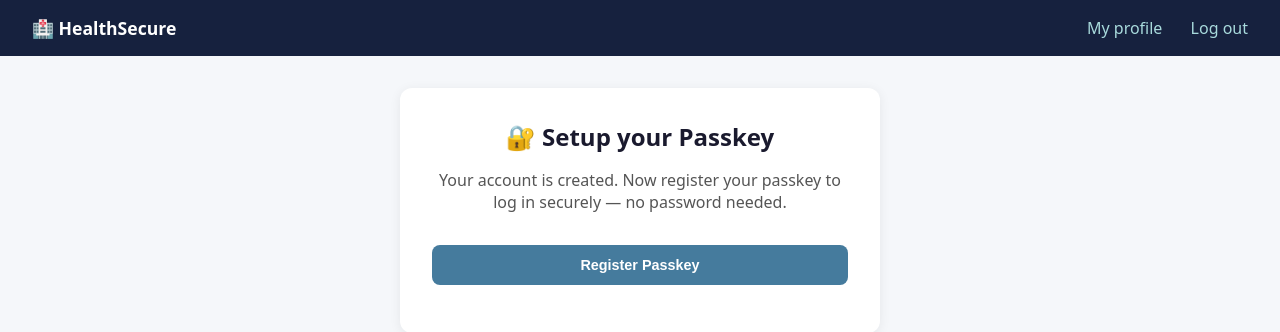
After one commit to RoxaneMASSE/helthSecure, a Django app: page /accounts/webauthn/setup/ in a window 1280 px wide. The commit adds this page. Shown: the top 332 px of the page. Run offline with Django 5.2, Linux system fonts and the light colour scheme; the visitor is signed in with stand-in values (Sample User, id 1).

```diff
--- a/accounts/forms.py
+++ b/accounts/forms.py
@@ -6,8 +6,7 @@ class PatientRegistrationForm(forms.Form):
     first_name  = forms.CharField(max_length=50, label="First name")
     last_name   = forms.CharField(max_length=50, label="Last name")
     email       = forms.EmailField(label="Email")
-    password    = forms.CharField(widget=forms.PasswordInput, label="Password", min_length=8)
-    confirm_password = forms.CharField(widget=forms.PasswordInput, label="Confirm password")
+
     date_of_birth = forms.DateField(
         widget=forms.DateInput(attrs={"type": "date"}),
         label="Date of birth"
@@ -25,8 +24,7 @@ class DoctorRegistrationForm(forms.Form):
     first_name   = forms.CharField(max_length=50, label="First name")
     last_name    = forms.CharField(max_length=50, label="Last name")
     email        = forms.EmailField(label="Email")
-    password     = forms.CharField(widget=forms.PasswordInput, label="Password", min_length=8)
-    confirm_password = forms.CharField(widget=forms.PasswordInput, label="Confirm password")
+
     date_of_birth = forms.DateField(
         widget=forms.DateInput(attrs={"type": "date"}),
         label="Date of birth"
--- a/accounts/static/accounts/js/webauthn_register.js
+++ b/accounts/static/accounts/js/webauthn_register.js
@@ -40,6 +40,8 @@ document.addEventListener('DOMContentLoaded', () => {
             if (result.status === 'ok') {
                 status.textContent = '✓ WebAuthn registered successfully!';
                 status.style.color = '#1a7a3c';
+                setTimeout(() => { window.location.href = '/'; }, 1000);
+
             } else {
                 status.textContent = '✗ ' + (result.error || 'Registration failed.');
                 status.style.color = '#c00';
--- a/accounts/templates/accounts/webauthn_login.html
+++ b/accounts/templates/accounts/webauthn_login.html
@@ -35,11 +35,7 @@
 
     <hr style="margin:1.5rem 0; border:none; border-top:1px solid #eee;">
 
-    <a href="{% url 'oidc_authentication_init' %}"
-       class="btn btn-primary"
-       style="width:100%; padding:.75rem; text-align:center; display:block;">
-        Log in with password (Keycloak)
-    </a>
+
 
     <p style="text-align:center; margin-top:1.5rem; color:#555; font-size:.9rem;">
         No account?
--- /dev/null
+++ b/accounts/templates/accounts/webauthn_setup.html
@@ -0,0 +1,28 @@
+{% extends "base.html" %}
+{% load static %}
+{% block title %}Setup your Passkey{% endblock %}
+
+{% block extra_head %}
+<script>
+    const CSRF_TOKEN = '{{ csrf_token }}';
+    const WEBAUTHN_REGISTER_BEGIN_URL    = "{% url 'accounts:webauthn_register_begin' %}";
+    const WEBAUTHN_REGISTER_COMPLETE_URL = "{% url 'accounts:webauthn_register_complete' %}";
+</script>
+<script src="{% static 'accounts/js/webauthn_utils.js' %}"></script>
+<script src="{% static 'accounts/js/webauthn_register.js' %}"></script>
+{% endblock %}
+
+{% block content %}
+<div class="card" style="max-width:480px; margin:0 auto; text-align:center;">
+    <h2 style="margin-bottom:1rem;">🔐 Setup your Passkey</h2>
+    <p style="color:#555; margin-bottom:2rem;">
+        Your account is created. Now register your passkey to log in securely —
+        no password needed.
+    </p>
+    <button id="btn-register-webauthn" class="btn btn-primary"
+            style="width:100%; padding:.75rem;">
+        Register Passkey
+    </button>
+    <div id="webauthn-status" style="margin-top:1rem; font-size:.9rem;"></div>
+</div>
+{% endblock %}
--- a/accounts/urls.py
+++ b/accounts/urls.py
@@ -15,5 +15,5 @@ urlpatterns = [
     path("webauthn/login/begin/",        views.webauthn_login_begin,      name="webauthn_login_begin"),
     path("webauthn/login/complete/",     views.webauthn_login_complete,   name="webauthn_login_complete"),
     path("webauthn/login/",              views.webauthn_login_page,       name="webauthn_login"),
-
+    path("webauthn/setup/", views.webauthn_register_page, name="webauthn_register_begin_page"),
 ]
--- a/accounts/views.py
+++ b/accounts/views.py
@@ -16,7 +16,6 @@ from django.views.decorators.cache import never_cache
 from django_ratelimit.decorators import ratelimit
 
 from webauthn.helpers.structs import PublicKeyCredentialDescriptor
-
 
 import webauthn
 from webauthn.helpers.structs import (
@@ -58,11 +57,19 @@ def register(request):
                         first_name=form.cleaned_data["first_name"],
                         last_name=form.cleaned_data["last_name"],
                         email=form.cleaned_data["email"],
-                        password=form.cleaned_data["password"],
                         role="patient",
                     )
-                    messages.success(request, "Account created! You can now log in.")
-                    return redirect("/oidc/authenticate/")
+                    user, created = User.objects.get_or_create(
+                        username=form.cleaned_data["email"],
+                        defaults={
+                            "email": form.cleaned_data["email"],
+                            "first_name": form.cleaned_data["first_name"],
+                            "last_name": form.cleaned_data["last_name"],
+                        }
+                    )
+                    django_login(request, user, backend='django.contrib.auth.backends.ModelBackend')
+                    messages.success(request, "Account created! Now register your passkey.")
+                    return redirect("accounts:webauthn_register_begin_page")
                 except ValueError as e:
                     form.add_error(None, str(e))
                 except Exception as e:
@@ -85,15 +92,19 @@ def register(request):
                             first_name=form.cleaned_data["first_name"],
                             last_name=form.cleaned_data["last_name"],
                             email=form.cleaned_data["email"],
-                            password=form.cleaned_data["password"],
                             role="doctor",
                         )
-                        messages.success(
-                            request,
-                            f"Doctor account created for {cert_info['subject']} "
-                            f"({cert_info['organization']}). You can now log in."
+                        user, created = User.objects.get_or_create(
+                            username=form.cleaned_data["email"],
+                            defaults={
+                                "email": form.cleaned_data["email"],
+                                "first_name": form.cleaned_data["first_name"],
+                                "last_name": form.cleaned_data["last_name"],
+                            }
                         )
-                        return redirect("/oidc/authenticate/")
+                        django_login(request, user, backend='django.contrib.auth.backends.ModelBackend')
+                        messages.success(request, f"Doctor account created for {cert_info['subject']}.")
+                        return redirect("accounts:webauthn_register_begin_page")
                     except ValidationError as e:
                         form.add_error("certificate", e.message)
                     except ValueError as e:
@@ -132,7 +143,6 @@ def webauthn_register_begin(request):
         ],
     )
 
-    # Stocker le challenge en session
     request.session['webauthn_register_challenge'] = base64.b64encode(
         options.challenge
     ).decode()
@@ -189,7 +199,6 @@ def webauthn_login_begin(request):
             return JsonResponse({'error': 'Email required'}, status=400)
 
         try:
-            # Chercher par email au lieu de username
             user = User.objects.get(email__iexact=username)
         except User.DoesNotExist:
             return JsonResponse({'error': 'User not found'}, status=404)
@@ -233,10 +242,7 @@ def webauthn_login_complete(request):
         body = json.loads(request.body)
         user = User.objects.get(email__iexact=username)
 
-        # Trouver le credential correspondant
-        credential_id_bytes = base64.urlsafe_b64decode(
-            body['id'] + '=='
-        )
+        credential_id_bytes = base64.urlsafe_b64decode(body['id'] + '==')
         cred = WebAuthnCredential.objects.get(
             user=user,
             credential_id=credential_id_bytes,
@@ -252,17 +258,13 @@ def webauthn_login_complete(request):
             require_user_verification=True,
         )
 
-        # Mettre à jour le sign_count (protection replay)
         cred.sign_count = verification.new_sign_count
         cred.save()
 
-        # Nettoyer la session
         del request.session['webauthn_login_challenge']
         del request.session['webauthn_login_username']
 
-        # Connecter l'utilisateur Django
-        django_login(request, user,
-                     backend='django.contrib.auth.backends.ModelBackend')
+        django_login(request, user, backend='django.contrib.auth.backends.ModelBackend')
 
         return JsonResponse({'status': 'ok', 'redirect': '/'})
 
@@ -270,8 +272,6 @@ def webauthn_login_complete(request):
         return JsonResponse({'error': 'Credential not found'}, status=404)
     except Exception as e:
         return JsonResponse({'error': str(e)}, status=400)
-
-
 
 
 @login_required
@@ -287,24 +287,24 @@ def profil(request):
 def acces_refuse(request):
     return render(request, "accounts/acces_refuse.html", status=403)
 
+
 from django.contrib.auth import logout as django_logout
 
 def logout_view(request):
-    # 1. Récupérer l'ID Token avant de vider la session
     id_token = request.session.get('oidc_id_token')
-
-    # 2. Déconnexion de Django
     django_logout(request)
 
-    # 3. Construire l'URL de logout Keycloak
     endpoint = f"{settings.KEYCLOAK_URL}/realms/{settings.KEYCLOAK_REALM}/protocol/openid-connect/logout"
-
     params = {
         "client_id": settings.OIDC_RP_CLIENT_ID,
-        "post_logout_redirect_uri": "http://localhost:8000/", # Doit correspondre EXACTEMENT à Keycloak
+        "post_logout_redirect_uri": "http://localhost:8000/",
     }
-
     if id_token:
         params["id_token_hint"] = id_token
 
     return redirect(f"{endpoint}?{urlencode(params)}")
+
+
+@login_required
+def webauthn_register_page(request):
+    return render(request, "accounts/webauthn_setup.html")
--- a/core/templates/core/home.html
+++ b/core/templates/core/home.html
@@ -4,6 +4,6 @@
 <div class="card" style="text-align:center;padding:3rem;">
     <h1 style="margin-bottom:1rem;">🏥 HealthSecure</h1>
     <p style="color:#555;margin-bottom:2rem;">Medical records security system</p>
-    <a href="{% url 'oidc_authentication_init' %}" class="btn btn-primary">Log in</a>
+    <a href="{% url 'accounts:webauthn_login' %}" class="btn btn-primary">Log in</a>
 </div>
 {% endblock %}
--- a/healthproject/settings.py
+++ b/healthproject/settings.py
@@ -94,6 +94,8 @@ OIDC_STORE_ACCESS_TOKEN = True
 OIDC_STORE_ID_TOKEN     = True
 OIDC_OP_LOGOUT_URL_METHOD = "GET"
 OIDC_LEEWAY = datetime.timedelta(seconds=60)
+OIDC_AUTH_REQUEST_EXTRA_PARAMS = {}
+
 
 AUTHENTICATION_BACKENDS = [
     "accounts.backends.KeycloakOIDCBackend",
```
Also changed, not shown: accounts/keycloak_client.py (+9 -12 lines), 2 other files.
